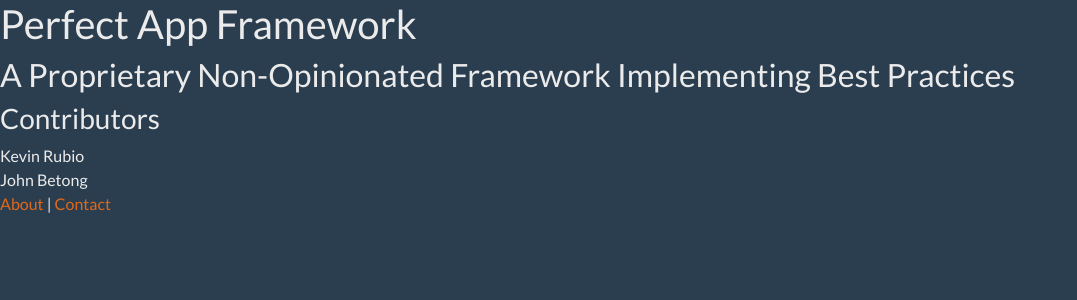
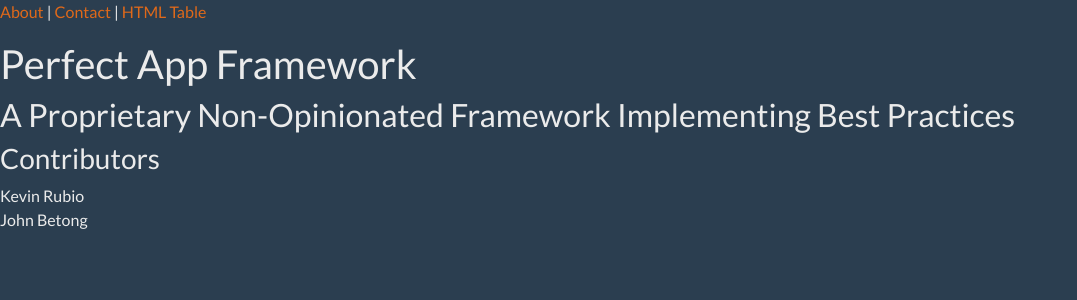
Before and after one commit to John-Betong/perfect-app-starter, a PHP site: template resources/views/default.php in a window 1280 px wide. Shown: the top 300 px of the page, without its empty margins (0-1077 px from the left). Run offline with PHP 8.4, Linux system fonts and the light colour scheme; the template is opened without the code that fills it, so the values that code supplies are empty; some libraries are stand-ins or nearby versions.

Commit message:
HTML Table Update

```diff
--- a/resources/views/default.php
+++ b/resources/views/default.php
@@ -1,8 +1,7 @@
+<p><a href="about">About</a> | <a href="contact">Contact</a> | <a href="table">HTML Table</a></p></p>
 <h1>Perfect App Framework</h1>
 
 <h2>A Proprietary Non-Opinionated Framework Implementing Best Practices</h2>
 
 <h3>Contributors</h3>
 Kevin Rubio<br>John Betong
-
-<p><a href="about">About</a> | <a href="contact">Contact</a></p>
--- a/resources/views/pages/table.php
+++ b/resources/views/pages/table.php
@@ -1,3 +1,6 @@
+<h1>Framework HTML Table Example</h1>
+<a href="/">Back</a>
+
 <?php
 
 use PerfectApp\Html\HtmlTable;
```
